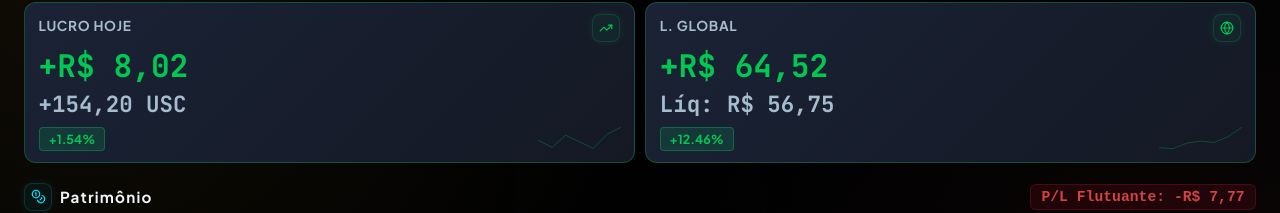
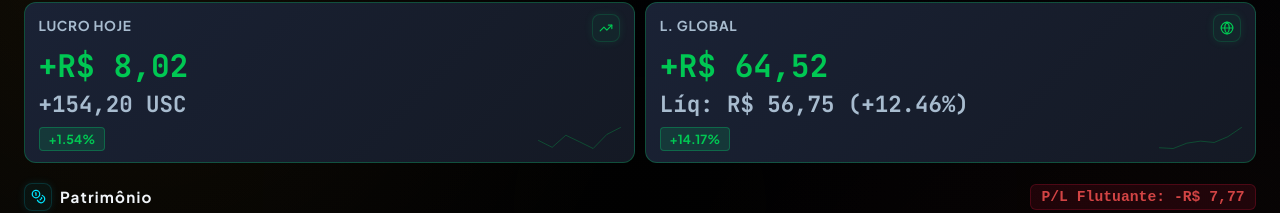
Before and after one commit to tonyrogeness-web/Oriontech, a Next.js app: page / in a window 1280 px wide. Shown: the part 197-410 px from the top of the page. Built offline with nearby package versions, Linux system fonts and the light colour scheme; no server answers; the database is empty.

Commit message:
feat: show realized profit percentage (+7.77%) on L. Global card badge and net profit percentage inline next to Liq

```diff
--- a/src/components/KpiCards.tsx
+++ b/src/components/KpiCards.tsx
@@ -250,10 +250,10 @@ export default function KpiCards({
         </div>
 
         {/* 3. L. Global */}
-        <div className={`${styles.kpiCardMockup} ${netProfitCalc >= 0 ? styles.kpiCardBorderGreen : styles.kpiCardBorderAmber} ${styles.kpiCardLarge}`}>
+        <div className={`${styles.kpiCardMockup} ${totalProfit >= 0 ? styles.kpiCardBorderGreen : styles.kpiCardBorderAmber} ${styles.kpiCardLarge}`}>
           <div className={styles.kpiHeaderRow}>
             <span className={styles.kpiLabelMockup}>L. Global</span>
-            <div className={`${styles.kpiIconContainer} ${netProfitCalc >= 0 ? styles.greenGlow : styles.amberGlow}`}>
+            <div className={`${styles.kpiIconContainer} ${totalProfit >= 0 ? styles.greenGlow : styles.amberGlow}`}>
               <Globe size={14} />
             </div>
           </div>
@@ -261,10 +261,10 @@ export default function KpiCards({
             {totalProfit >= 0 ? "+" : ""}{formatValPrimary(totalProfit)}
           </span>
           <span className={`${styles.kpiSubValueMockup} tabular-nums`} style={{ fontSize: "0.80rem" }}>
-            Líq: {formatValPrimary(netProfitCalc)}
+            Líq: {formatValPrimary(netProfitCalc)} ({netProfitPctCalc >= 0 ? "+" : ""}{netProfitPctCalc.toFixed(2)}%)
           </span>
-          <span className={`${styles.kpiBadgeMockup} ${netProfitCalc >= 0 ? styles.kpiBadgeGreen : styles.kpiBadgeRed}`}>
-            {netProfitCalc >= 0 ? "+" : ""}{netProfitPctCalc.toFixed(2)}%
+          <span className={`${styles.kpiBadgeMockup} ${totalProfit >= 0 ? styles.kpiBadgeGreen : styles.kpiBadgeRed}`}>
+            {totalProfit >= 0 ? "+" : ""}{balanceDiffPct.toFixed(2)}%
           </span>
           <Sparkline data={globalProfitHistory} color={totalProfit >= 0 ? "var(--neon-green)" : "var(--neon-amber)"} />
         </div>
```
